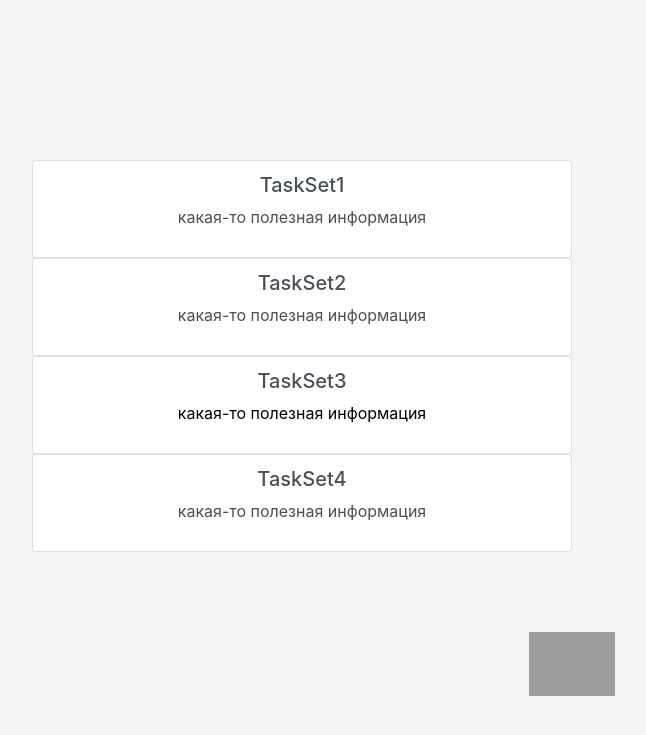
After one commit to Dimanaux/repo-analyzer, a Django app: template front/templates/front/listOfTaskSets.html in a window 1280 px wide. The commit adds this page. Shown: the top 735 px of the page, without its empty margins (338-984 px from the left). Run offline with Django 3.2, Linux system fonts and the light colour scheme; the template is opened without the code that fills it, so the values that code supplies are empty; some libraries are stand-ins or nearby versions; grey boxes are pictures that could not be loaded.

Commit message:
added new pages

```diff
--- /dev/null
+++ b/front/templates/front/listOfTaskSets.html
@@ -0,0 +1,68 @@
+<!DOCTYPE html>
+<html>
+<head>
+    <title>Analyzer</title>
+
+    <meta charset="utf-8">
+
+    <link rel="stylesheet" type="text/css" href="../../static/css/bootstrap.min.css">
+    <link rel="stylesheet" type="text/css" href="../../static/css/style.css">
+    <meta http-equiv="Content-Type" content="text/html; charset=UTF-8"/>
+    <script src="http://ajax.googleapis.com/ajax/libs/jquery/2.0.3/jquery.min.js">
+    </script>
+    <script src="appear.js"></script>
+
+</head>
+<body>
+
+<div class="container listOfStudent">
+    <div class="row"> <!-- Один репозиторий -->
+        <div class="col-6 mx-auto">
+            <a href="#" class="list-group-item list-group-item-action">
+                <h5 class="list-group-item-heading">TaskSet1</h5>
+                <p class="list-group-item-text">какая-то полезная информация</p>
+            </a>
+        </div>
+    </div>
+
+    <div class="row"> <!-- Один репозиторий -->
+        <div class="col-6 mx-auto">
+            <a href="#" class="list-group-item list-group-item-action">
+                <h5 class="list-group-item-heading">TaskSet2</h5>
+                <p class="list-group-item-text">какая-то полезная информация</p>
+            </a>
+
+        </div>
+
+    </div>
+
+
+    <div class="row"> <!-- Один репозиторий -->
+
+        <div class="col-6 mx-auto">
+            <a href="" class="list-group-item list-group-item-action">
+                <h5 class="list-group-item-heading">TaskSet3</h5>
+                <p class="list-group-item-text">какая-то полезная информация</p>
+            </a>
+        </div>
+
+    </div>
+
+    <div class="row"> <!-- Один репозиторий -->
+
+
+        <div class="col-6 mx-auto">
+            <a href="#" class="list-group-item list-group-item-action">
+                <h5 class="list-group-item-heading">TaskSet4</h5>
+                <p class="list-group-item-text">какая-то полезная информация</p>
+            </a>
+        </div>
+    </div>
+</div>
+<div class="row indented">
+    <div class="col-6 image mx-auto text-right">
+        <a href="newTaskSet.html"> <img src="../../static/images/add.png" style="height: 64px;">
+    </div>
+</div>
+</body>
+</html>
```
Also changed, not shown: front/templates/front/defTask.html (+32 -16 lines), front/templates/front/newTaskSet.html (+12 -14 lines), front/templates/front/repo_link.html (+9 -5 lines).
